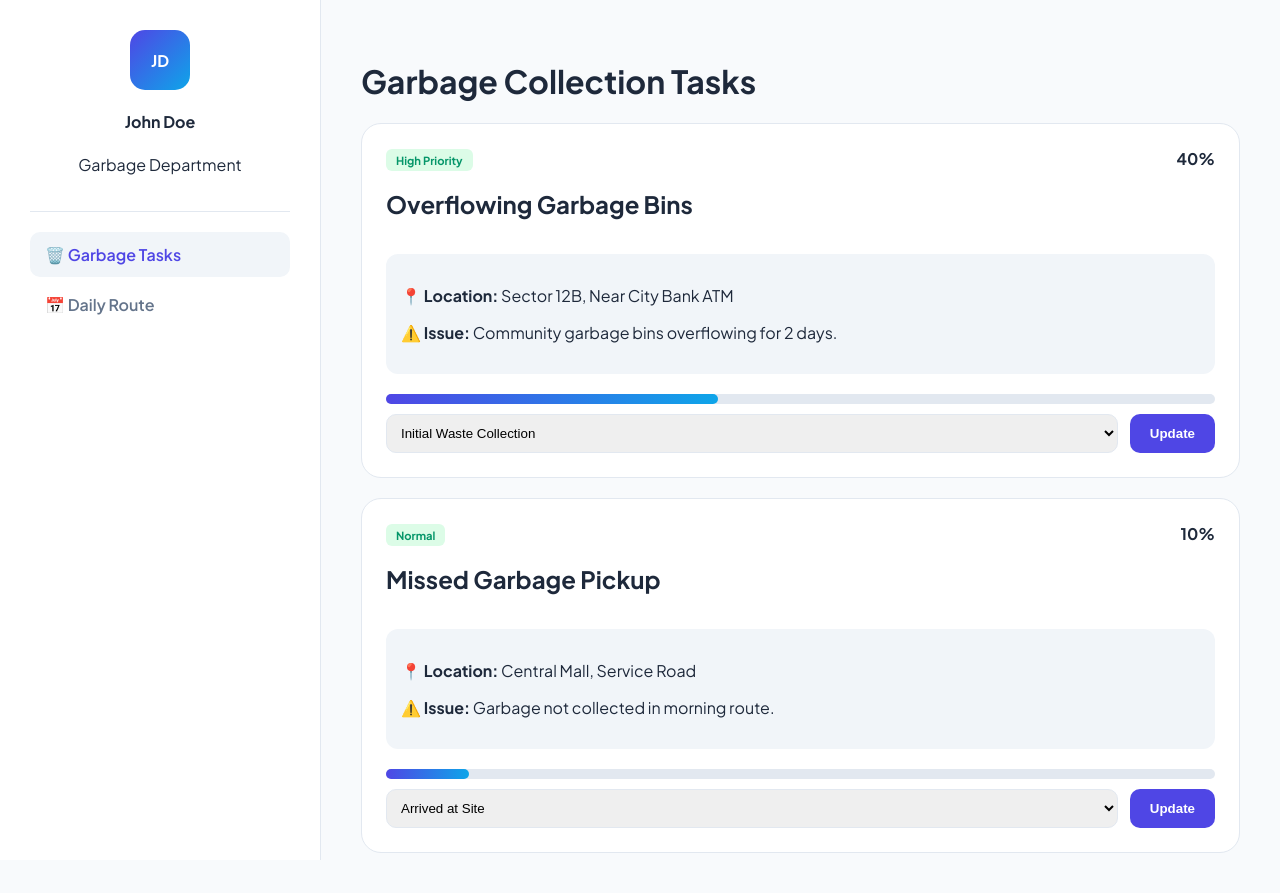
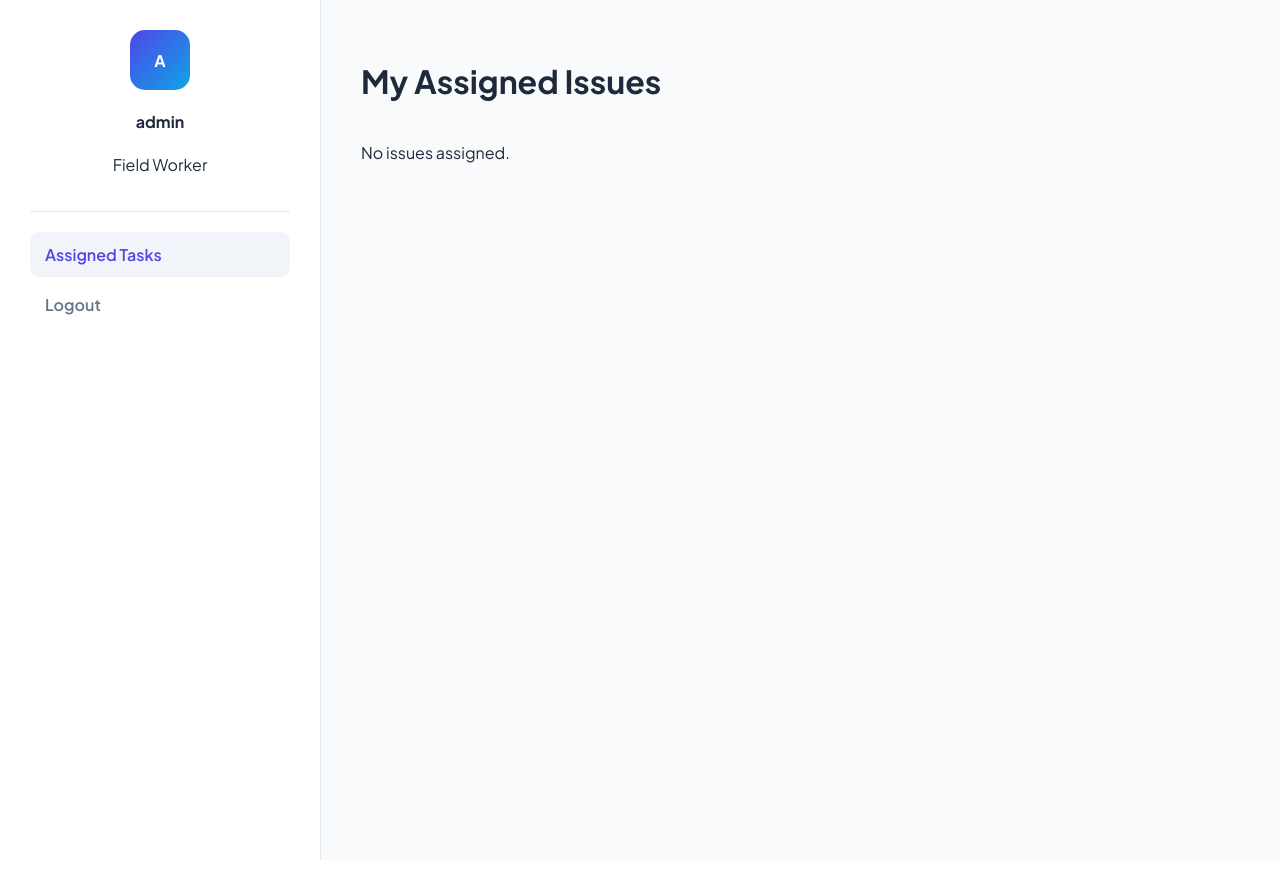
Before and after one commit to Kpanchal1210/Public-Support-System, a Django app: page /worker_portal/ in a window 1280 px wide. After the commit the page ends 860 px from the top, so only its background shows below. Run offline with Django 5.2, Linux system fonts and the light colour scheme; a user stored in the database is signed in; data comes from the database, SQL or seed files in the repository; both versions use the stored data as it was after the commit.

Commit message:
worker portal added

```diff
--- a/djangoProject/accounts/signals.py
+++ b/djangoProject/accounts/signals.py
@@ -10,3 +10,7 @@ def create_user_profile(sender, instance, created, **kwargs):
             user=instance,
             user_type='citizen'   # default role
         )
+
+@receiver(post_save, sender=User)
+def save_user_profile(sender, instance, **kwargs):
+    instance.userprofile.save()
--- a/djangoProject/frontend/templates/frontend/department.html
+++ b/djangoProject/frontend/templates/frontend/department.html
@@ -68,7 +68,7 @@
 
 <p><b>Location:</b> {{ issue.location }}</p>
 
-<p>{{ issue.description }}</p>
+<p><b>Description:</b> {{ issue.description }}</p>
 
 
 <form method="POST">
--- a/djangoProject/frontend/templates/frontend/manage_workers.html
+++ b/djangoProject/frontend/templates/frontend/manage_workers.html
@@ -60,7 +60,7 @@
 
 <td>
 <span class="worker-role">
-{{ worker.userprofile.user_type }}
+{{ worker.userprofile.department }}
 </span>
 </td>
 
--- a/djangoProject/frontend/templates/frontend/worker_portal.html
+++ b/djangoProject/frontend/templates/frontend/worker_portal.html
@@ -7,105 +7,104 @@
 <title>Worker Portal – CivicFlow</title>
 <meta name="viewport" content="width=device-width, initial-scale=1">
 
-    <!-- Google Font -->
 <link href="https://fonts.googleapis.com/css2?family=Plus+Jakarta+Sans:wght@300;400;600;700&display=swap" rel="stylesheet">
-    <!-- Custom CSS -->
 <link rel="stylesheet" href="{% static 'css/worker_portal.css' %}">
 </head>
 
 <body>
 
 <div class="sidebar">
+
 <div class="worker-profile">
-        <div class="avatar">JD</div>
-        <h4>John Doe</h4>
-        <p>Garbage Department</p>
+<div class="avatar">
+{{ request.user.username|first|upper }}
+</div>
+
+<h4>{{ request.user.username }}</h4>
+<p>Field Worker</p>
 </div>
 
 <nav>
-        <a href="#" class="active" onclick="showPage('assignments', this)">🗑️ Garbage Tasks</a>
-        <a href="#" onclick="showPage('schedule', this)">📅 Daily Route</a>
+<a href="#" class="active">Assigned Tasks</a>
+<a href="{% url 'logout' %}">Logout</a>
 </nav>
+
 </div>
+
 
 <div class="main-area">
 
-    <div id="assignments" class="page-content active">
-        <h1>Garbage Collection Tasks</h1>
+<h1>My Assigned Issues</h1>
 
 <div class="task-grid">
 
-            <!-- TASK 1 -->
+{% for issue in issues %}
+
 <div class="task-item">
+
 <div class="task-header">
+
 <div>
-                        <span class="priority-tag">High Priority</span>
-                        <h2>Overflowing Garbage Bins</h2>
-                    </div>
-                    <b>40%</b>
+<span class="priority-tag">{{ issue.get_issue_type_display }}</span>
+<h2>{{ issue.location }}</h2>
 </div>
 
-                <div class="task-info-box">
-                    <p><b>📍 Location:</b> Sector 12B, Near City Bank ATM</p>
-                    <p><b>⚠️ Issue:</b> Community garbage bins overflowing for 2 days.</p>
+<b>{{ issue.status }}</b>
+
 </div>
 
-                <div class="progress-bar-bg">
-                    <div class="progress-fill" style="width:40%;"></div>
+
+<div class="task-info-box">
+
+<p><b>📍 Location:</b> {{ issue.location }}</p>
+
+<p><b>⚠️ Issue:</b> {{ issue.description }}</p>
+
 </div>
 
+
+{% if issue.image %}
+<div class="issue-image">
+<img src="{{ issue.image.url }}" style="width:100%;border-radius:10px;">
+</div>
+{% endif %}
+
+
+<form method="POST">
+
+{% csrf_token %}
+
+<input type="hidden" name="issue_id" value="{{ issue.id }}">
+
 <div class="controls">
-                    <select>
-                        <option>Reached Location</option>
-                        <option selected>Initial Waste Collection</option>
-                        <option>Bin Cleaning & Sanitization</option>
-                        <option>Task Completed</option>
+
+<select name="status">
+
+<option value="pending" {% if issue.status == "pending" %}selected{% endif %}>Pending</option>
+
+<option value="in_progress" {% if issue.status == "in_progress" %}selected{% endif %}>In Progress</option>
+
+<option value="resolved" {% if issue.status == "resolved" %}selected{% endif %}>Resolved</option>
+
 </select>
+
 <button class="update-btn">Update</button>
-                </div>
+
 </div>
 
-            <!-- TASK 2 -->
-            <div class="task-item">
-                <div class="task-header">
-                    <div>
-                        <span class="priority-tag normal">Normal</span>
-                        <h2>Missed Garbage Pickup</h2>
-                    </div>
-                    <b>10%</b>
+</form>
+
 </div>
 
-                <div class="task-info-box">
-                    <p><b>📍 Location:</b> Central Mall, Service Road</p>
-                    <p><b>⚠️ Issue:</b> Garbage not collected in morning route.</p>
-                </div>
+{% empty %}
 
-                <div class="progress-bar-bg">
-                    <div class="progress-fill" style="width:10%;"></div>
-                </div>
+<p>No issues assigned.</p>
 
-                <div class="controls">
-                    <select>
-                        <option selected>Arrived at Site</option>
-                        <option>Waste Loading</option>
-                        <option>Area Cleaning</option>
-                        <option>Task Completed</option>
-                    </select>
-                    <button class="update-btn">Update</button>
-                </div>
-            </div>
+{% endfor %}
 
-        </div>
-    </div>
-
-    <div id="schedule" class="page-content">
-        <h1>Today’s Garbage Route</h1>
-        <p>🕘 09:00 AM – Sector 12 Community Bins</p>
-        <p>🕜 01:30 PM – Central Mall Service Road</p>
 </div>
 
 </div>
 
-
 </body>
 </html>
--- a/djangoProject/frontend/views.py
+++ b/djangoProject/frontend/views.py
@@ -15,27 +15,47 @@ from reports.models import Issue
 def index(request):
     return render(request, 'frontend/index.html')
 
-@login_required(login_url='login')
-def worker_portal(request):
-    return render(request, 'frontend/worker_portal.html')
+from django.shortcuts import render, redirect, get_object_or_404
+from django.contrib.auth.decorators import login_required
+from django.contrib.auth.models import User
+from reports.models import Issue
+
 
 @login_required(login_url='login')
 def department(request):
-    pending_issues = Issue.objects.filter(status='pending')
-    active_issues = Issue.objects.filter(status='in_progress')
-    workers = User.objects.filter(userprofile__user_type='worker')
 
+    # Get department of logged-in user
+    dept = request.user.userprofile.department
+
+    # Filter issues based on department
+    pending_issues = Issue.objects.filter(
+        issue_type=dept,
+        status='pending'
+    )
+
+    active_issues = Issue.objects.filter(
+        issue_type=dept,
+        status='in_progress'
+    )
+
+    # Get workers belonging to the same department
+    workers = User.objects.filter(
+        userprofile__user_type='worker',
+        userprofile__department=dept
+    )
+
+    # Assign worker to issue
     if request.method == 'POST':
         issue_id = request.POST.get('issue_id')
         worker_id = request.POST.get('worker')
 
         issue = get_object_or_404(Issue, id=issue_id)
         worker = get_object_or_404(User, id=worker_id)
+
         issue.worker = worker
         issue.status = 'in_progress'
         issue.save()
 
-        messages.success(request, 'Issue allocated successfully!')
         return redirect('department')
 
     return render(request, 'frontend/department.html', {
@@ -61,6 +81,26 @@ def manage_workers(request):
         'workers': workers
     })
 
+@login_required(login_url='login')
+def worker_portal(request):
+
+    issues = Issue.objects.filter(worker=request.user)
+
+    if request.method == "POST":
+        issue_id = request.POST.get("issue_id")
+        status = request.POST.get("status")
+
+        issue = get_object_or_404(Issue, id=issue_id)
+
+        issue.status = status
+        issue.save()
+
+        return redirect('worker_portal')
+
+    return render(request, 'frontend/worker_portal.html', {
+        "issues": issues
+    })
+
 def logout_view(request):
     logout(request)
     return render(request, 'frontend/logout.html')
@@ -68,6 +108,11 @@ def logout_view(request):
 # =========================
 # LOGIN
 # =========================
+
+from django.shortcuts import render, redirect
+from django.contrib.auth import authenticate, login
+from accounts.models import UserProfile
+
 
 def login_view(request):
 
@@ -80,15 +125,26 @@ def login_view(request):
         if user is not None:
             login(request, user)
 
-            # get or create profile safely
+            # ensure profile exists
             profile, created = UserProfile.objects.get_or_create(user=user)
 
-            if profile.user_type == 'department':
+            # Department users
+            if profile.user_type in ['garbage', 'water', 'electricity', 'road']:
                 return redirect('department')
 
+            # Worker
+            elif profile.user_type == 'worker':
+                return redirect('worker_portal')
+
+            # Head authority
             elif profile.user_type == 'head':
                 return redirect('headAuthority')
 
+            # Citizen
+            elif profile.user_type == 'citizen':
+                return redirect('index')
+
+            # fallback
             else:
                 return redirect('index')
 
--- a/djangoProject/reports/views.py
+++ b/djangoProject/reports/views.py
@@ -3,12 +3,16 @@ from django.contrib.auth.decorators import login_required
 from django.contrib.auth.models import User
 from django.contrib import messages
 from .models import Issue
+from django.http import HttpResponseForbidden
 from .forms import IssueForm
 from accounts.models import UserProfile
 
 
 @login_required
 def report_issue(request):
+
+    if request.user.userprofile.user_type != 'citizen':
+        return HttpResponseForbidden("Only citizens are allowed to report issues.")
 
     if request.method == "POST":
         form = IssueForm(request.POST, request.FILES)
--- a/djangoProject/static/css/worker_portal.css
+++ b/djangoProject/static/css/worker_portal.css
@@ -6,10 +6,14 @@
     --accent-secondary: #0ea5e9;
     --contrast-gold: #b45309;
     --success: #059669;
+    --warning: #d97706;
+    --danger: #dc2626;
     --text-main: #1e293b;
     --text-dim: #64748b;
     --border-color: #e2e8f0;
 }
+
+/* ================= GLOBAL ================= */
 
 body {
     margin: 0;
@@ -20,7 +24,8 @@ body {
     min-height: 100vh;
 }
 
-/* Sidebar */
+/* ================= SIDEBAR ================= */
+
 .sidebar {
     width: 260px;
     background: var(--bg-sidebar);
@@ -49,7 +54,8 @@ body {
     font-weight: bold;
 }
 
-/* Navigation */
+/* ================= NAVIGATION ================= */
+
 nav a {
     display: block;
     color: var(--text-dim);
@@ -66,47 +72,76 @@ nav a:hover {
     color: var(--accent-primary);
 }
 
-/* Main Area */
+/* ================= MAIN AREA ================= */
+
 .main-area {
     flex: 1;
     padding: 40px;
 }
 
-.page-content {
-    display: none;
+.main-area h1 {
+    margin-bottom: 25px;
 }
 
-.page-content.active {
-    display: block;
-}
+/* ================= TASK GRID ================= */
 
-/* Tasks */
 .task-grid {
     display: grid;
     gap: 20px;
 }
+
+/* ================= TASK CARD ================= */
 
 .task-item {
     background: var(--bg-card);
     border-radius: 20px;
     padding: 24px;
     border: 1px solid var(--border-color);
+    box-shadow: 0 6px 15px rgba(0,0,0,0.04);
 }
+
+/* ================= TASK HEADER ================= */
 
 .task-header {
     display: flex;
     justify-content: space-between;
+    align-items: center;
     margin-bottom: 15px;
 }
+
+.task-header h2 {
+    margin: 5px 0 0;
+}
+
+/* ================= STATUS TAG ================= */
 
 .priority-tag {
     font-size: 0.7rem;
     padding: 4px 10px;
     border-radius: 6px;
+    font-weight: 800;
     background: #dcfce7;
     color: var(--success);
-    font-weight: 800;
 }
+
+/* ================= STATUS COLORS ================= */
+
+.status-pending {
+    background: #fef3c7;
+    color: var(--warning);
+}
+
+.status-progress {
+    background: #e0f2fe;
+    color: var(--accent-secondary);
+}
+
+.status-resolved {
+    background: #dcfce7;
+    color: var(--success);
+}
+
+/* ================= ISSUE INFO ================= */
 
 .task-info-box {
     background: #f1f5f9;
@@ -115,13 +150,30 @@ nav a:hover {
     margin-bottom: 20px;
 }
 
-/* Progress Bar */
+/* ================= IMAGE ================= */
+
+.issue-image {
+    margin: 15px 0;
+    display: flex;
+    justify-content: center;
+}
+
+.issue-image img {   /* controls image size */
+    width: 260px;
+    height: auto;
+    border-radius: 12px;
+    border: 1px solid var(--border-color);
+    object-fit: cover;
+}
+
+/* ================= PROGRESS BAR ================= */
+
 .progress-bar-bg {
     width: 100%;
     height: 10px;
     background: #e2e8f0;
     border-radius: 10px;
-    margin: 10px 0;
+    margin: 15px 0;
 }
 
 .progress-fill {
@@ -130,7 +182,8 @@ nav a:hover {
     border-radius: 10px;
 }
 
-/* Controls */
+/* ================= CONTROLS ================= */
+
 .controls {
     display: flex;
     gap: 12px;
@@ -141,6 +194,7 @@ select {
     padding: 10px;
     border-radius: 10px;
     border: 1px solid var(--border-color);
+    font-family: inherit;
 }
 
 .update-btn {
@@ -152,3 +206,32 @@ select {
     font-weight: 700;
     cursor: pointer;
 }
+
+.update-btn:hover {
+    opacity: 0.9;
+}
+
+/* ================= NO ISSUES ================= */
+
+.no-issues {
+    background: white;
+    padding: 30px;
+    border-radius: 15px;
+    text-align: center;
+    border: 1px solid var(--border-color);
+    color: var(--text-dim);
+}
+
+/* ================= RESPONSIVE ================= */
+
+@media (max-width: 900px) {
+
+.sidebar {
+    display: none;
+}
+
+.main-area {
+    padding: 20px;
+}
+
+}
```
Also changed, not shown: djangoProject/accounts/models.py (+13 -2 lines), djangoProject/accounts/migrations/0003_alter_userprofile_user_type.py (added), djangoProject/accounts/migrations/0004_userprofile_department.py (added), djangoProject/db.sqlite3, djangoProject/media/issues/Screenshot_2025-06-19_154433_q1QSTJD.png (added). Lines whose indentation alone changed are shown as unchanged.
